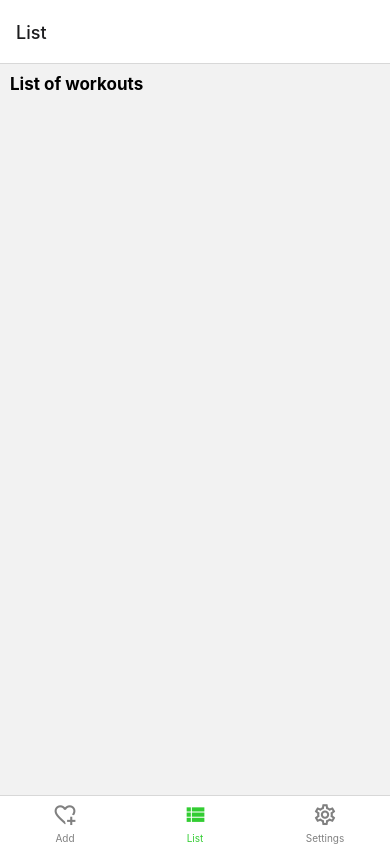
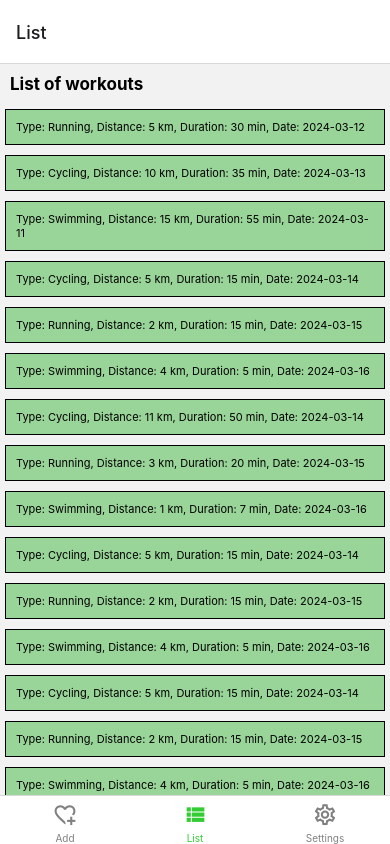
Before and after one commit to MaxPerunka/workout-diary, a React Native app: screen /List in a window 390 px wide. Built offline with nearby package versions, Linux system fonts and the light colour scheme.

Commit message:
final changes?

```diff
--- a/components/List.js
+++ b/components/List.js
@@ -17,6 +17,7 @@ export default function List() {
                 </View>
                  )}
                  keyExtractor={(item, index) => index.toString()}
+                 contentContainerStyle={{ paddingBottom: 45 }}
             />
         </View>
     );
--- a/components/WorkoutContext.js
+++ b/components/WorkoutContext.js
@@ -3,7 +3,23 @@ import React, { createContext, useState } from 'react';
 export const WorkoutContext = createContext();
 
 export const WorkoutProvider = ({ children }) => {
-  const [workouts, setWorkouts] = useState([]);
+  const [workouts, setWorkouts] = useState([
+    { id: 1, type: 'Running', distance: 5, duration: 30, date: '2024-03-12' },
+    { id: 2, type: 'Cycling', distance: 10, duration: 35, date: '2024-03-13' },
+    { id: 3, type: 'Swimming', distance: 15, duration: 55, date: '2024-03-11' },
+    { id: 4, type: 'Cycling', distance: 5, duration: 15, date: '2024-03-14' },
+    { id: 5, type: 'Running', distance: 2, duration: 15, date: '2024-03-15' },
+    { id: 6, type: 'Swimming', distance: 4, duration: 5, date: '2024-03-16' },
+    { id: 7, type: 'Cycling', distance: 11, duration: 50, date: '2024-03-14' },
+    { id: 8, type: 'Running', distance: 3, duration: 20, date: '2024-03-15' },
+    { id: 9, type: 'Swimming', distance: 1, duration: 7, date: '2024-03-16' },
+    { id: 10, type: 'Cycling', distance: 5, duration: 15, date: '2024-03-14' },
+    { id: 11, type: 'Running', distance: 2, duration: 15, date: '2024-03-15' },
+    { id: 12, type: 'Swimming', distance: 4, duration: 5, date: '2024-03-16' },
+    { id: 13, type: 'Cycling', distance: 5, duration: 15, date: '2024-03-14' },
+    { id: 14, type: 'Running', distance: 2, duration: 15, date: '2024-03-15' },
+    { id: 15, type: 'Swimming', distance: 4, duration: 5, date: '2024-03-16' },
+  ]);
 
   const addWorkout = (workout) => {
     setWorkouts([...workouts, workout]);
--- a/style/style.js
+++ b/style/style.js
@@ -38,5 +38,5 @@ export default StyleSheet.create({
         backgroundColor: "#99d499",
         borderWidth: 1,
         padding: 10
-    }
+    },
 });
```
